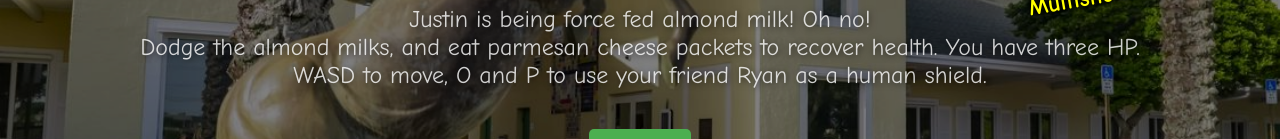
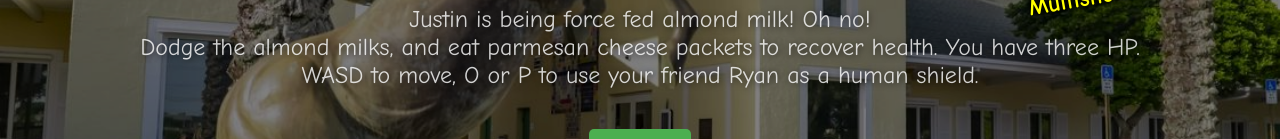
Before and after one commit to Justins-milk/justins-milk.github.io, a plain HTML site: page index.html in a window 1280 px wide. Shown: the part 312-451 px from the top of the page. Drawn offline with Linux system fonts and the light colour scheme.

Commit message:
updated with splash text

```diff
--- a/index.html
+++ b/index.html
@@ -83,7 +83,7 @@
         <div class="splash" id="splash-text"></div>
     </div>
 
-    <h2>Justin is being force fed almond milk! Oh no! <br>Dodge the almond milks, and eat parmesan cheese packets to recover health. You have three HP.<br>WASD to move, O and P to use your friend Ryan as a human shield.</h2>
+    <h2>Justin is being force fed almond milk! Oh no! <br>Dodge the almond milks, and eat parmesan cheese packets to recover health. You have three HP.<br>WASD to move, O or P to use your friend Ryan as a human shield.</h2>
     <a href="./build/web/game.html" class="button-link">Start</a>
     <a href="./rules.html" class="button-link">More Info</a>
 
```
